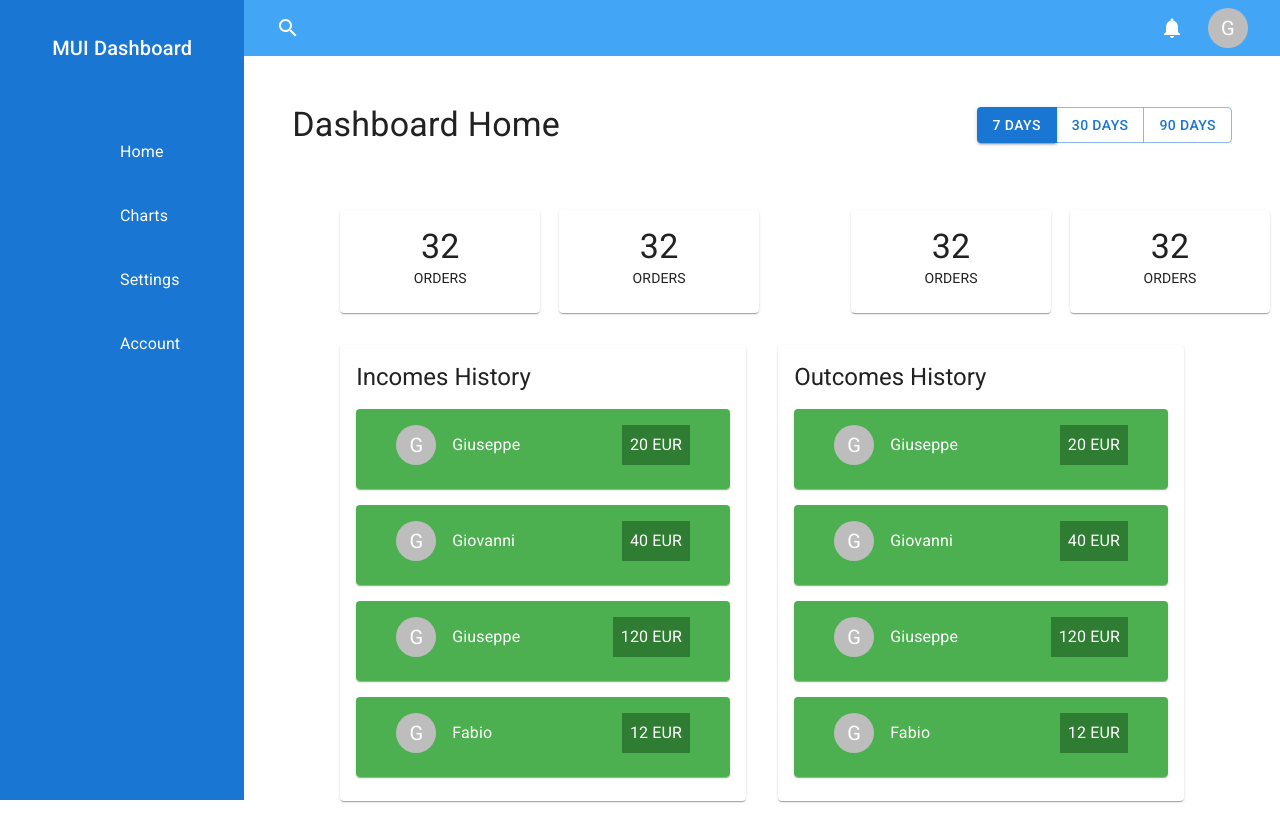
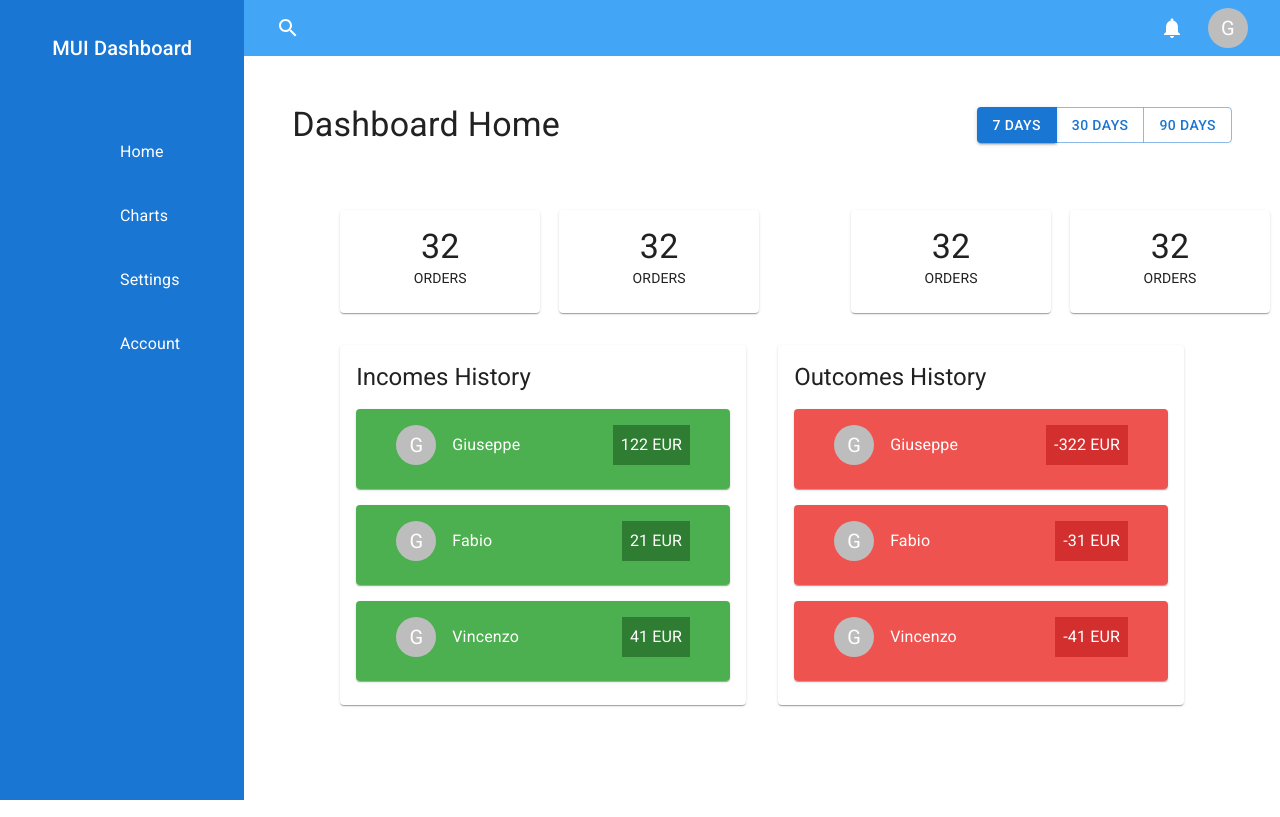
Before and after one commit to giuseppe2305/mui-dashboard, a React (Vite) app: page / in a window 1280 px wide. Built offline with nearby package versions, Linux system fonts and the light colour scheme; some icons are missing.

Commit message:
Created mock data to display informations about incomes and outcomes in the home.

```diff
--- a/src/App.tsx
+++ b/src/App.tsx
@@ -18,6 +18,8 @@ import { Sidebar } from "./components/Sidebar";
 import { Notifications, Search } from "@mui/icons-material";
 import { StatisticCard } from "./components/StatisticCard";
 import { TransactionHistory } from "./components/TransactionHistory";
+import { incomes } from "./mock/incomes";
+import { outcomes } from "./mock/outcomes";
 
 function App() {
   const theme = useTheme();
@@ -75,8 +77,8 @@ function App() {
             <Grid size={2}>
               <StatisticCard />
             </Grid>
-            <TransactionHistory label="Incomes History" />
-            <TransactionHistory label="Outcomes History" />
+            <TransactionHistory transactions={incomes} label="Incomes History" />
+            <TransactionHistory transactions={outcomes} label="Outcomes History" />
           </Grid>
         </Box>
       </Box>
--- a/src/components/TransactionHistory.tsx
+++ b/src/components/TransactionHistory.tsx
@@ -1,20 +1,21 @@
 import { Card, CardContent, Grid, Typography } from "@mui/material";
 import { TransactionCard } from "./TransactionCard";
+import type { TransactionData } from "../types/TransactionData";
 
 interface Props {
   label: string;
+  transactions: TransactionData[];
 }
 
-function TransactionHistory({ label }: Props) {
+function TransactionHistory({ label, transactions }: Props) {
   return (
     <Grid size={6}>
       <Card>
         <CardContent sx={{ display: "flex", flexDirection: "column", gap: 2 }}>
           <Typography variant="h5">{label}</Typography>
-          <TransactionCard user="Giuseppe" ammount={20} />
-          <TransactionCard user="Giovanni" ammount={40} />
-          <TransactionCard user="Giuseppe" ammount={120} />
-          <TransactionCard user="Fabio" ammount={12} />
+          {transactions.map((el) => (
+            <TransactionCard ammount={el.ammount} user={el.user} key={el.id} id={el.id}></TransactionCard>
+          ))}
         </CardContent>
       </Card>
     </Grid>
--- /dev/null
+++ b/src/mock/incomes.ts
@@ -0,0 +1,7 @@
+import type { TransactionData } from "../types/TransactionData";
+
+export const incomes: TransactionData[] = [
+  { user: "Giuseppe", ammount: 122, id: 1 },
+  { user: "Fabio", ammount: 21, id: 2 },
+  { user: "Vincenzo", ammount: 41, id: 3 },
+];
--- /dev/null
+++ b/src/mock/outcomes.ts
@@ -0,0 +1,7 @@
+import type { TransactionData } from "../types/TransactionData";
+
+export const outcomes: TransactionData[] = [
+  { user: "Giuseppe", ammount: -322, id: 1 },
+  { user: "Fabio", ammount: -31, id: 2 },
+  { user: "Vincenzo", ammount: -41, id: 3 },
+];
--- /dev/null
+++ b/src/types/TransactionData.ts
@@ -0,0 +1,5 @@
+export interface TransactionData {
+  user: string;
+  ammount: number;
+  id: number;
+}
```
Also changed, not shown: src/components/TransactionCard.tsx (+2 -6 lines).
